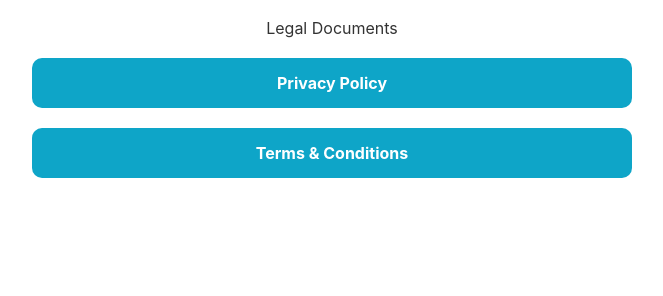
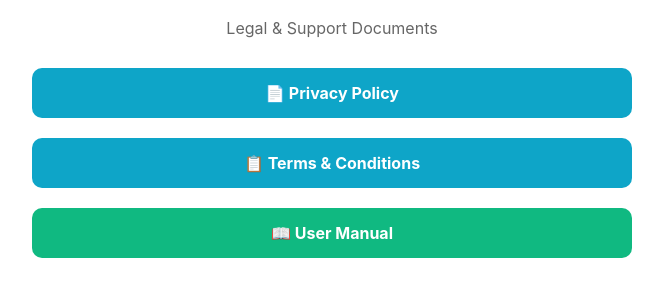
Before and after one commit to hashfadl/locomart-legal, a plain HTML site: page index.html in a window 1280 px wide. Shown: the part 122-418 px from the top of the page, without its empty margins (308-971 px from the left). Drawn offline with Linux system fonts and the light colour scheme.

Commit message:
Update legal document links and add user manual

```diff
--- a/index.html
+++ b/index.html
@@ -14,6 +14,7 @@
             color: #333;
         }
         h1 { color: #0EA5C8; }
+        p { color: #666; margin-bottom: 30px; }
         a {
             display: block;
             margin: 20px 0;
@@ -23,14 +24,18 @@
             text-decoration: none;
             border-radius: 10px;
             font-weight: bold;
+            transition: background 0.2s;
         }
         a:hover { background: #0369A1; }
+        a.manual { background: #10B981; }
+        a.manual:hover { background: #059669; }
     </style>
 </head>
 <body>
     <h1>LocoMart Brunei</h1>
-    <p>Legal Documents</p>
-    <a href="privacy-policy.html">Privacy Policy</a>
-    <a href="terms.html">Terms &amp; Conditions</a>
+    <p>Legal & Support Documents</p>
+    <a href="privacy-policy.html">📄 Privacy Policy</a>
+    <a href="terms.html">📋 Terms & Conditions</a>
+    <a href="user-manual.html" class="manual">📖 User Manual</a>
 </body>
 </html>
```
